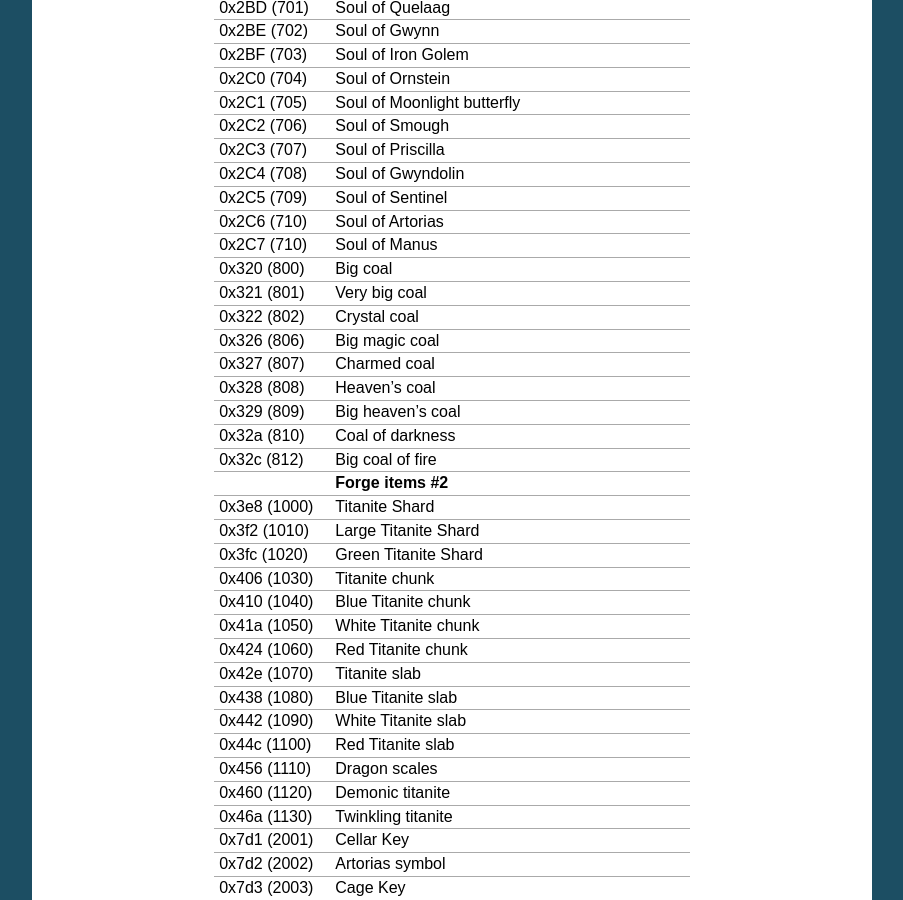
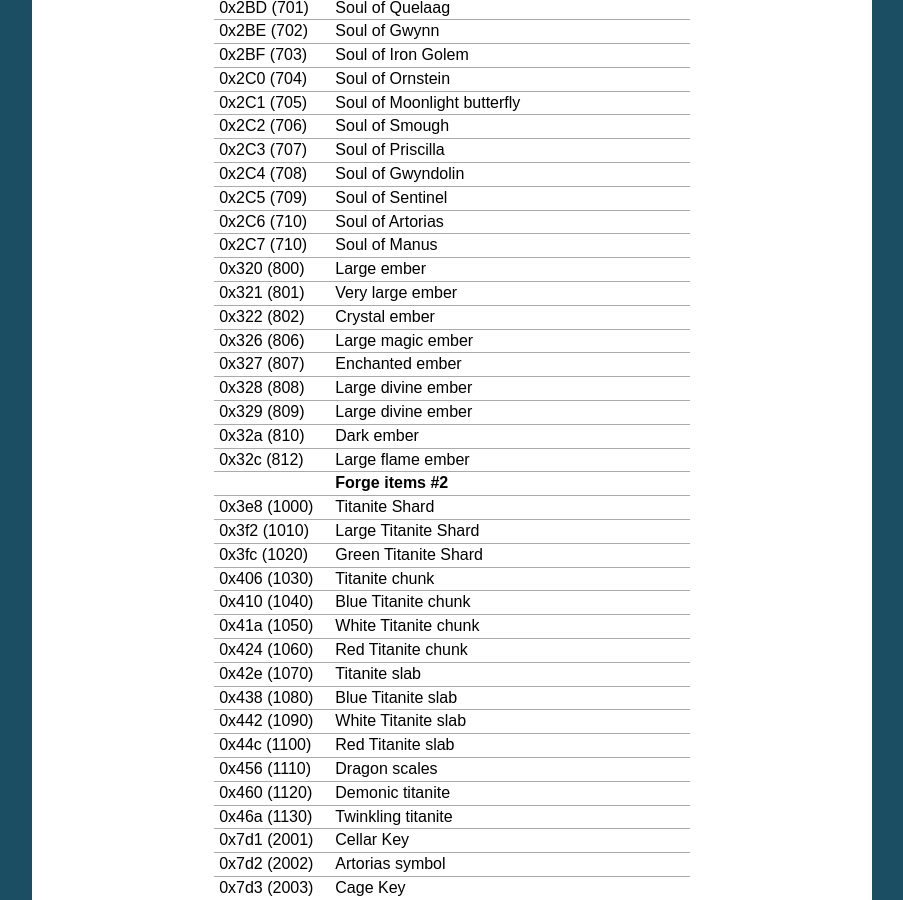
Before and after one commit to tarvitz/dsfp, a Sphinx documentation site: the page built from docs/data/items.rst, in a window 1280 px wide and 900 px high, scrolled down 2328 px. Shown: the whole window, without its empty margins (198-1101 px from the left). Built offline with Sphinx 7.4.7, drawn with Linux system fonts in a browser that asks for light colours; formulas are drawn with MathJax 3.

Commit message:
fix ingame spelling for embers

```diff
--- a/docs/data/items.rst
+++ b/docs/data/items.rst
@@ -214,23 +214,23 @@
 +-------------------+----------------------------------------------------+
 | 0x2C7 (710)       | Soul of Manus                                      |
 +-------------------+----------------------------------------------------+
-| 0x320 (800)       | Big coal                                           |
+| 0x320 (800)       | Large ember                                        |
 +-------------------+----------------------------------------------------+
-| 0x321 (801)       | Very big coal                                      |
+| 0x321 (801)       | Very large ember                                   |
 +-------------------+----------------------------------------------------+
-| 0x322 (802)       | Crystal coal                                       |
+| 0x322 (802)       | Crystal ember                                      |
 +-------------------+----------------------------------------------------+
-| 0x326 (806)       | Big magic coal                                     |
+| 0x326 (806)       | Large magic ember                                  |
 +-------------------+----------------------------------------------------+
-| 0x327 (807)       | Charmed coal                                       |
+| 0x327 (807)       | Enchanted ember                                    |
 +-------------------+----------------------------------------------------+
-| 0x328 (808)       | Heaven's coal                                      |
+| 0x328 (808)       | Large divine ember                                 |
 +-------------------+----------------------------------------------------+
-| 0x329 (809)       | Big heaven's coal                                  |
+| 0x329 (809)       | Large divine ember                                 |
 +-------------------+----------------------------------------------------+
-| 0x32a (810)       | Coal of darkness                                   |
+| 0x32a (810)       | Dark ember                                         |
 +-------------------+----------------------------------------------------+
-| 0x32c (812)       | Big coal of fire                                   |
+| 0x32c (812)       | Large flame ember                                  |
 +-------------------+----------------------------------------------------+
 |                   | **Forge items #2**                                 |
 +-------------------+----------------------------------------------------+
```
